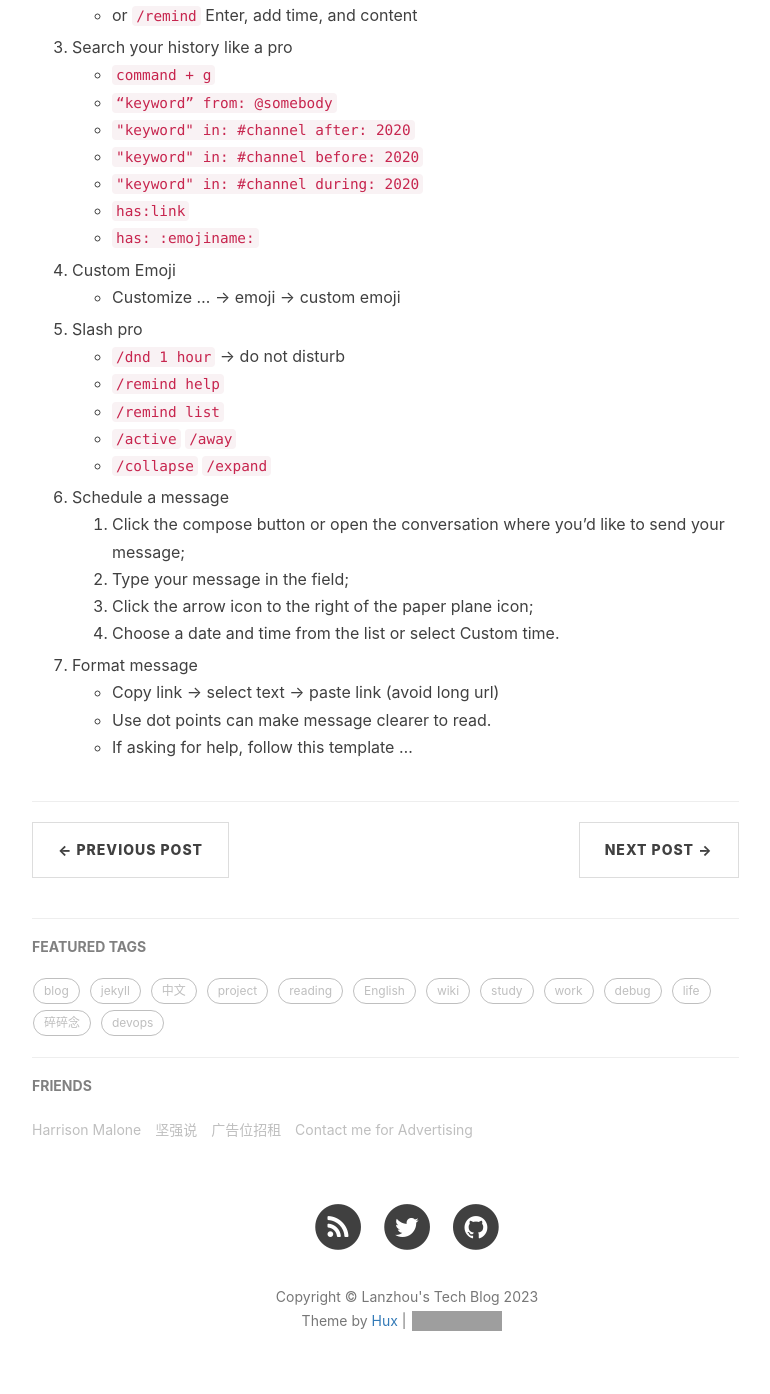
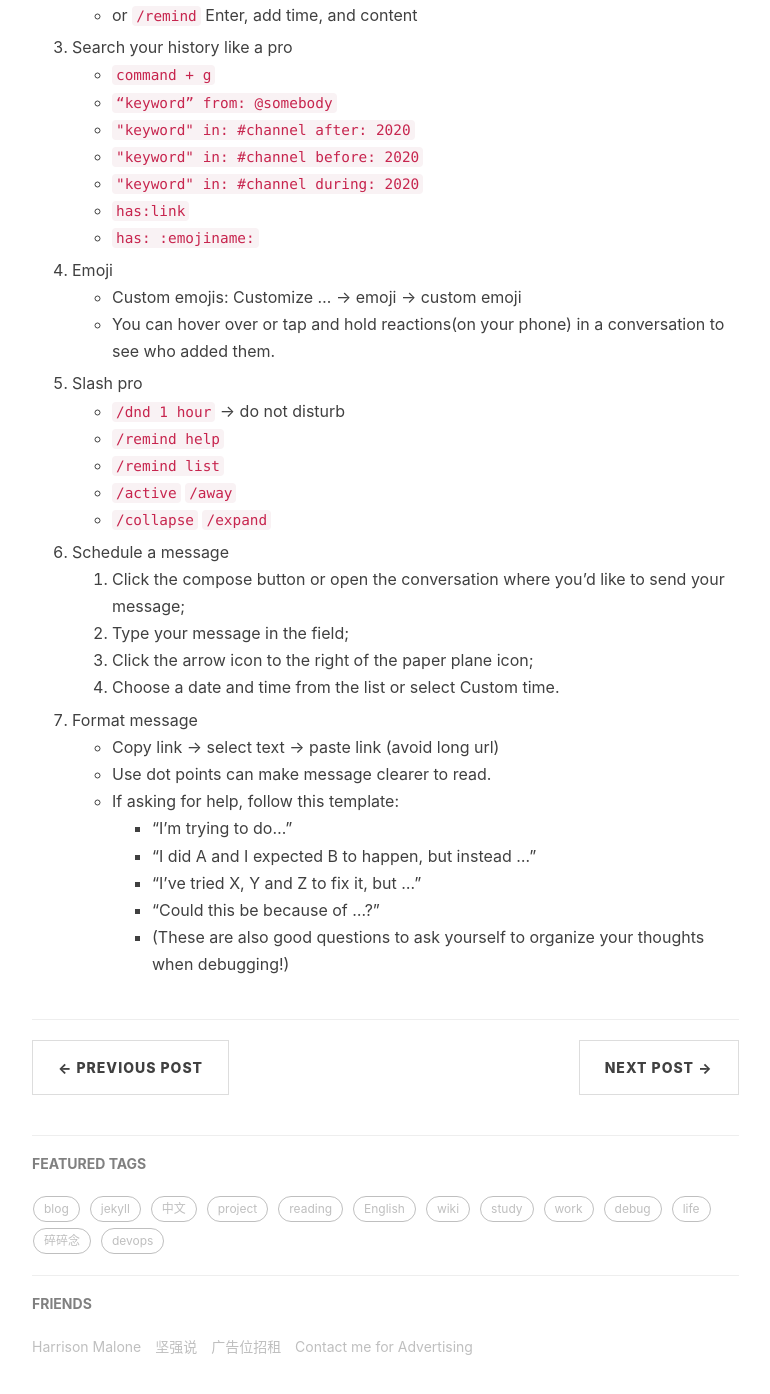
Before and after one commit to Lanzhou-J/Lanzhou-J.github.io, a Jekyll site: the page built from _posts/2022-11-02-useful-slack-tips.md, in a window 1280 px wide and 1400 px high, scrolled down 836 px. Shown: the top 1394 px of the window, without its empty margins (233-1003 px from the left). Built offline with Jekyll 4.4.1, drawn with Linux system fonts in a browser that asks for light colours; nearby versions of some CDN libraries; comment, search, counter and statistics services are not loaded; grey boxes are pictures that could not be loaded.

Commit message:
modify slack blog (#21)

```diff
--- a/_posts/2022-11-02-useful-slack-tips.md
+++ b/_posts/2022-11-02-useful-slack-tips.md
@@ -33,8 +33,9 @@ tags:
     - `has:link`
     - `has: :emojiname:`
 
-4. Custom Emoji
-    - Customize … → emoji → custom emoji
+4. Emoji
+    - Custom emojis: Customize … → emoji → custom emoji
+    - You can hover over or tap and hold reactions(on your phone) in a conversation to see who added them.
 
 5. Slash pro
     - `/dnd 1 hour` → do not disturb
@@ -52,4 +53,9 @@ tags:
 7.  Format message
     - Copy link → select text → paste link (avoid long url)
     - Use dot points can make message clearer to read.
-    - If asking for help, follow this template …
+    - If asking for help, follow this template:
+      - "I'm trying to do..."
+      - "I did A and I expected B to happen, but instead ..."
+      - "I've tried X, Y and Z to fix it, but ..."
+      - "Could this be because of ...?"
+      - (These are also good questions to ask yourself to organize your thoughts when debugging!)
```
